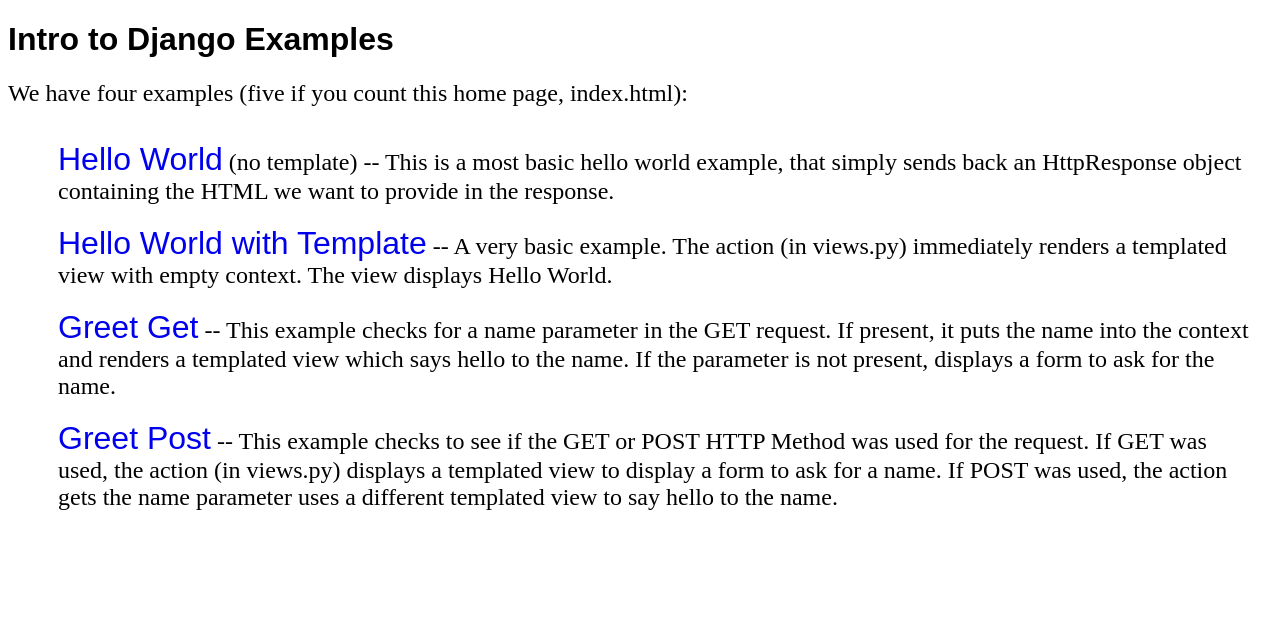
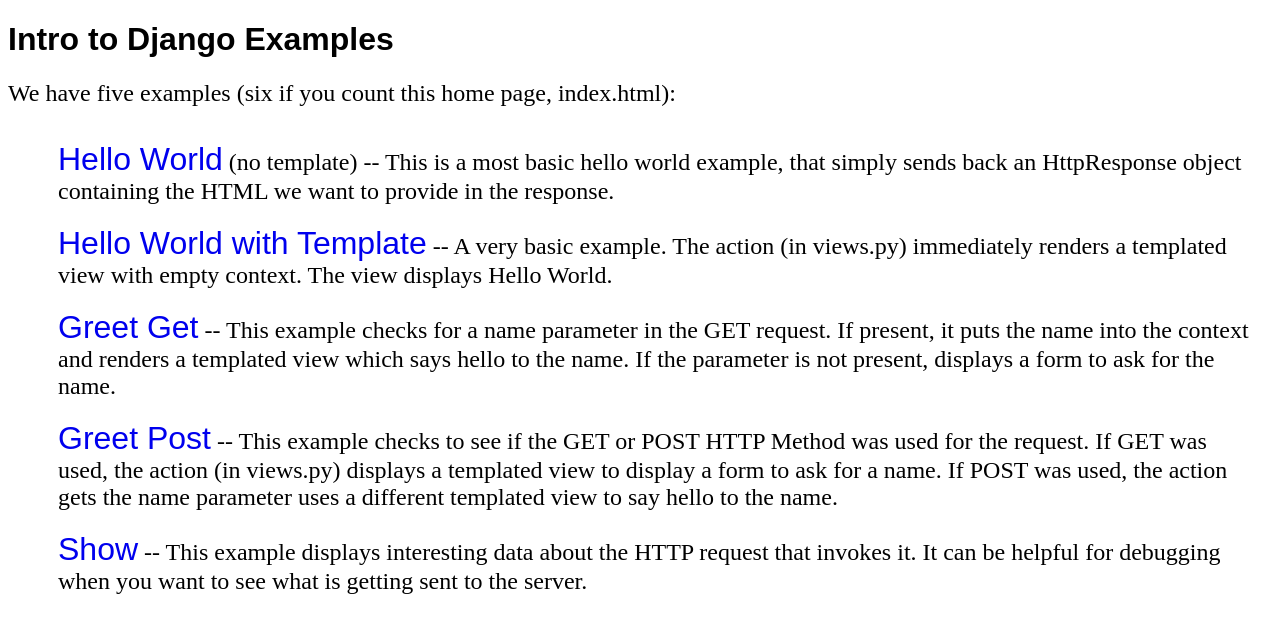
Before and after one commit to mkornyev/djangoIntro, a Django app: page / in a window 1280 px wide. Shown: the top 633 px of the page. Run offline with Django 3.2, Linux system fonts and the light colour scheme.

Commit message:
Added comment to index.html to link to the new "show" example.

```diff
--- a/intro/templates/intro/index.html
+++ b/intro/templates/intro/index.html
@@ -10,7 +10,7 @@
     <h1>Intro to Django Examples</h1>
 
     <div>
-        We have four examples (five if you count this home page, index.html):
+        We have five examples (six if you count this home page, index.html):
 
         <ul>
             <li>
@@ -34,6 +34,11 @@
                 name.  If POST was used, the action gets the name parameter uses a different
                 templated view to say hello to the name.
             </li>
+            <li>
+                <a href="show">Show</a> -- This example displays interesting data
+                about the HTTP request that invokes it.  It can be helpful for debugging
+                when you want to see what is getting sent to the server.
+            </li>
         </ul>
     </div>
 
```
